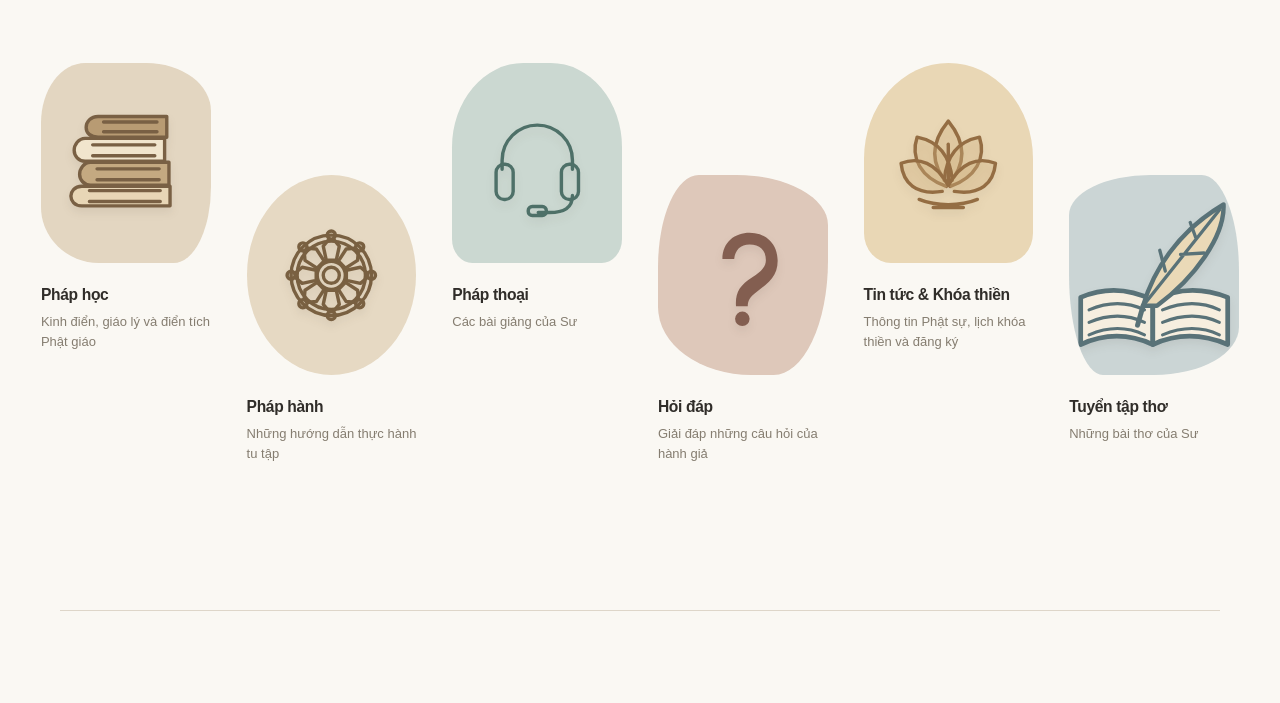
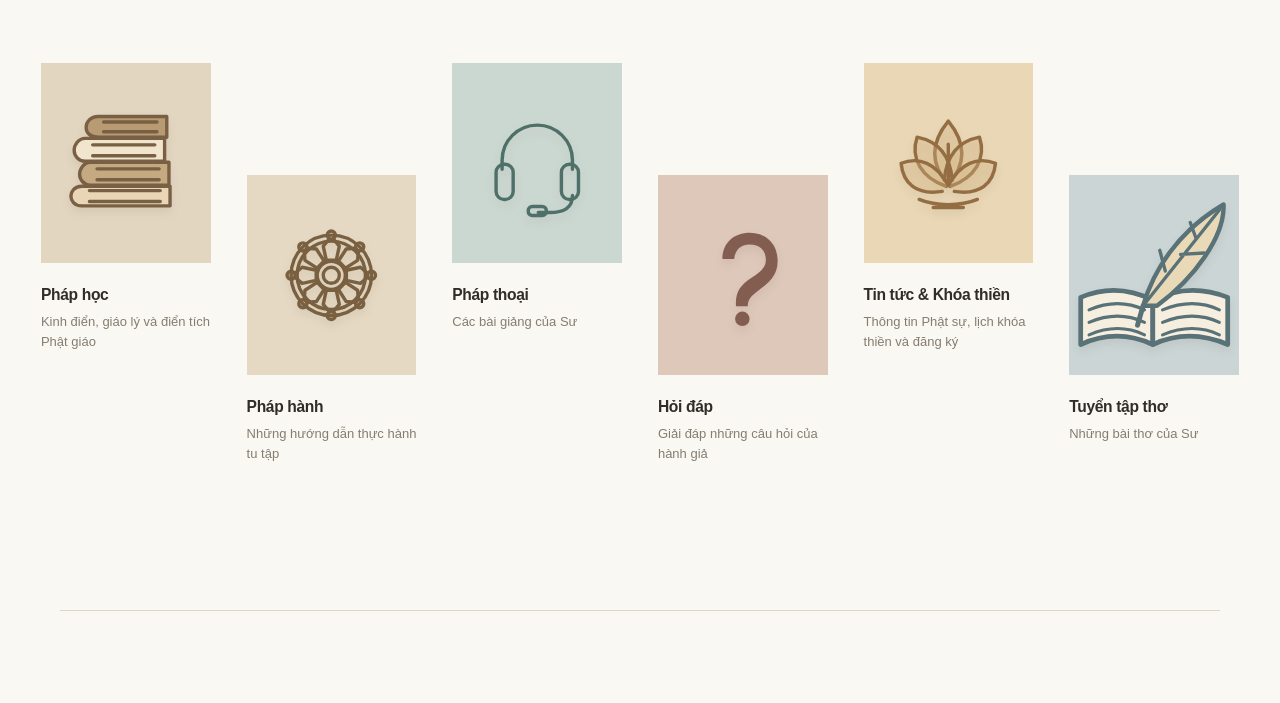
Before and after one commit to suphuocnhut/suphuocnhut.github.io, a plain HTML site: page index.html in a window 1280 px wide. Shown: the part 1046-1749 px from the top of the page. Drawn offline with Linux system fonts and the light colour scheme.

Commit message:
Restore elegant rectangular category panels while preserving hover animations

```diff
--- a/index.html
+++ b/index.html
@@ -161,6 +161,11 @@ body{font-family:"Literata","Times New Roman",serif}
 .art-books{background:#e3d6c1;color:#796044;border-radius:26% 38% 22% 34% / 30% 24% 38% 28%}
 .art-books svg{width:77%;max-width:180px;stroke-width:3.1}
 .editorial-item:hover .art-books svg,.editorial-item:focus-visible .art-books svg{transform:translateY(-7px) rotate(-3deg)}
+
+/* Restrained rectangular panels: preserve each icon and its individual hover motion */
+.editorial-art,.art-wheel,.art-books,.art-leaf,.art-headphones,.art-question,.art-lotus,.art-quill{
+  border-radius:0!important;
+}
 </style></head>
 <body><header class="top"><div class="wrap head"><a class="brand" href="/"><span class="symbol">✧</span><span><strong>Pháp học & Pháp hành</strong><small>SƯ PHƯỚC NHỰT · VENERABLE DR. PAÑÑĀDĪPA</small></span></a><nav aria-label="Chuyên mục"><a href="#phap-hoc">Pháp học</a><a href="#phap-hanh">Pháp hành</a><a href="#phap-thoai">Pháp thoại</a><a href="#hoi-dap">Hỏi đáp</a><a href="#tin-tuc">Tin tức &amp; Khóa thiền</a><a href="#tho">Thơ</a><a href="#gioi-thieu">Giới thiệu</a></nav></div></header>
 <main><section class="hero hero-wide" aria-label="Ảnh Sư Phước Nhựt"><img class="hero-wide-image" src="/IMG_3219.jpg?v=20261103b" onerror="this.onerror=null;this.src='https://raw.githubusercontent.com/suphuocnhut/suphuocnhut.github.io/main/IMG_3219.jpg?v=20261103b'" alt="Sư Phước Nhựt ngồi thiền trong y màu đỏ trầm" loading="eager"></section>
```
